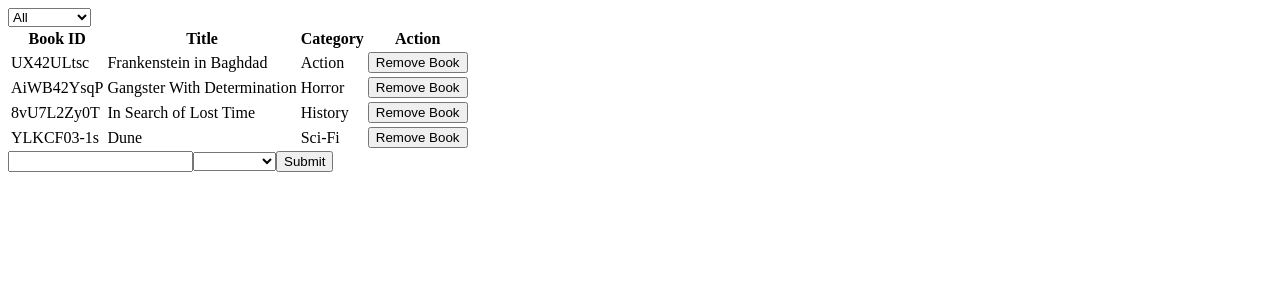
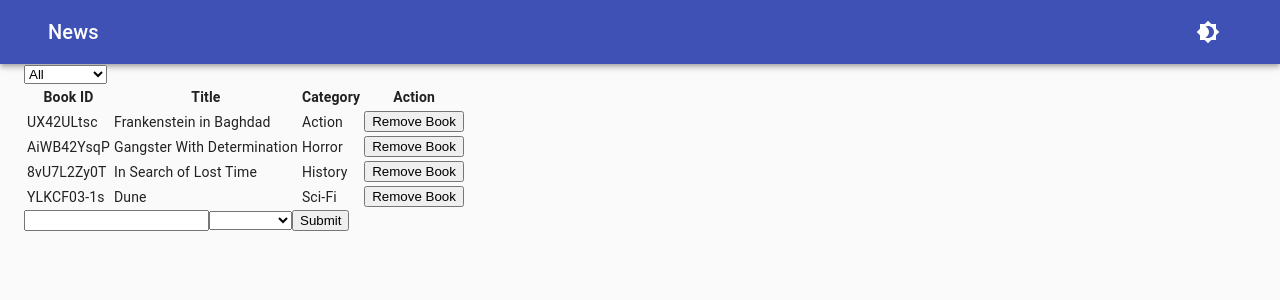
Before and after one commit to martinnajjar12/book-store, a React (Create React App) app: page / in a window 1280 px wide. Shown: the top 300 px of the page. Built offline with nearby package versions, Linux system fonts and the light colour scheme.

Commit message:
Add Header to the app

```diff
--- a/package.json
+++ b/package.json
@@ -3,6 +3,8 @@
   "version": "0.1.0",
   "private": true,
   "dependencies": {
+    "@material-ui/core": "^4.11.3",
+    "@material-ui/icons": "^4.11.2",
     "@testing-library/jest-dom": "^4.2.4",
     "@testing-library/react": "^9.5.0",
     "@testing-library/user-event": "^7.2.1",
--- a/src/components/App.js
+++ b/src/components/App.js
@@ -1,11 +1,16 @@
 import React from 'react';
+import { Container } from '@material-ui/core';
 import BooksList from '../containers/BooksList';
 import BookForm from '../containers/BookForm';
+import Header from './Header';
 
 const App = () => (
   <div>
-    <BooksList />
-    <BookForm />
+    <Header />
+    <Container>
+      <BooksList />
+      <BookForm />
+    </Container>
   </div>
 );
 
--- /dev/null
+++ b/src/components/Header.js
@@ -0,0 +1,39 @@
+import {
+  AppBar,
+  Container,
+  Grid,
+  IconButton,
+  makeStyles,
+  Toolbar,
+  Typography,
+} from '@material-ui/core';
+import Brightness4Icon from '@material-ui/icons/Brightness4';
+import React from 'react';
+
+const useStyles = makeStyles(() => ({
+  root: {
+    color: '#fff',
+  },
+}));
+
+const Header = () => {
+  const classes = useStyles();
+  return (
+    <AppBar position="static">
+      <Toolbar>
+        <Container>
+          <Grid container justify="space-between" alignItems="center">
+            <Typography variant="h6">
+              News
+            </Typography>
+            <IconButton className={classes.root}>
+              <Brightness4Icon />
+            </IconButton>
+          </Grid>
+        </Container>
+      </Toolbar>
+    </AppBar>
+  );
+};
+
+export default Header;
--- a/src/index.js
+++ b/src/index.js
@@ -2,6 +2,7 @@ import { createStore } from 'redux';
 import React from 'react';
 import ReactDOM from 'react-dom';
 import { Provider } from 'react-redux';
+import { CssBaseline } from '@material-ui/core';
 import rootReducer from './reducers/index';
 import App from './components/App';
 
@@ -11,6 +12,7 @@ ReactDOM.render(
   <React.StrictMode>
     <Provider store={store}>
       <App />
+      <CssBaseline />
     </Provider>
   </React.StrictMode>,
   document.getElementById('root'),
```
Also changed, not shown: 1 other file (tests, documents, lock files or other folders).
